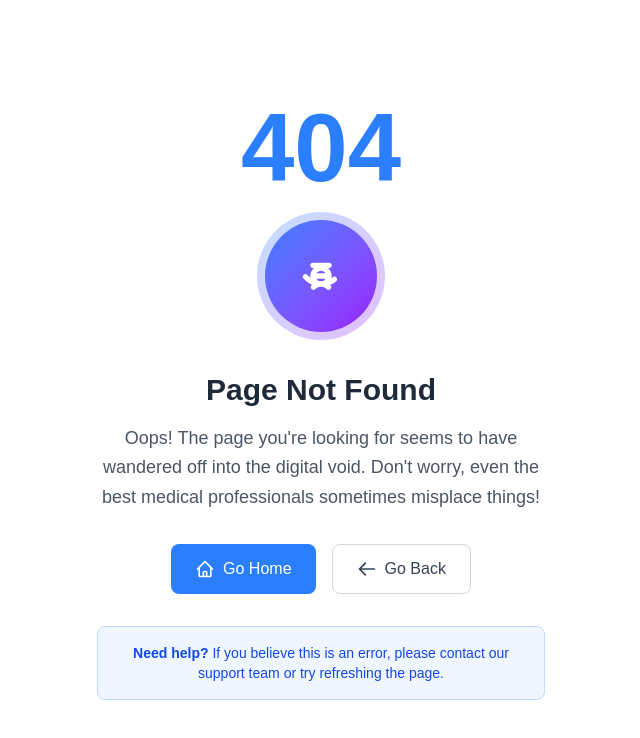
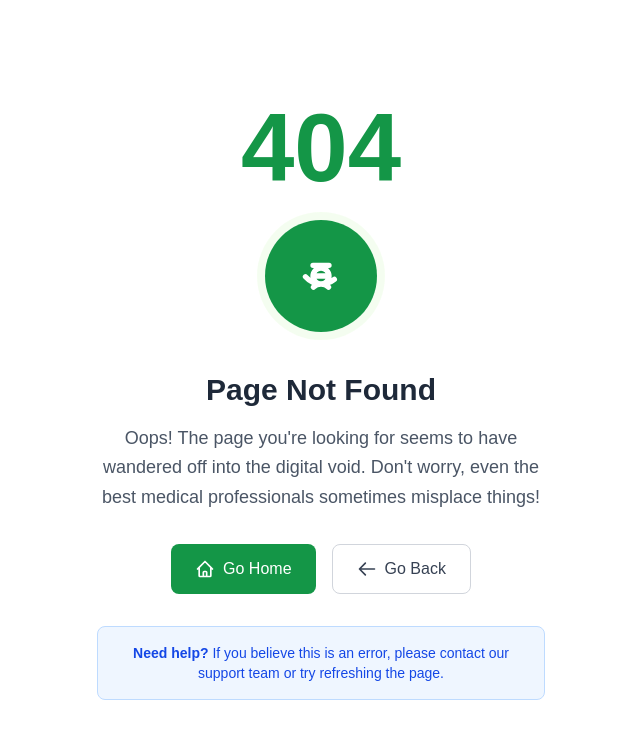
Before and after one commit to erbeeen/medtalk-web-app, a React (Vite) app in the folder frontend/: page /not-found in a window 1280 px wide. Shown: the top 738 px of the page, without its empty margins (319-959 px from the left). Built offline with nearby package versions, Linux system fonts and the light colour scheme; a web font is replaced by a local one.

Commit message:
refactor: frontend color changes and email links

```diff
--- a/frontend/src/routes/NotFound.tsx
+++ b/frontend/src/routes/NotFound.tsx
@@ -21,12 +21,12 @@ export default function NotFoundRoute() {
       <div className="text-center max-w-md mx-auto">
         {/* 404 Illustration */}
         <div className="mb-8">
-          <div className="text-8xl font-bold text-blue-500 dark:text-blue-400 mb-4">
+          <div className="text-8xl font-bold text-primary dark:text-dark-primary mb-4">
             404
           </div>
           <div className="w-32 h-32 mx-auto mb-6 relative">
-            <div className="absolute inset-0 bg-gradient-to-br from-blue-400 to-purple-500 rounded-full opacity-20 animate-pulse"></div>
-            <div className="absolute inset-2 bg-gradient-to-br from-blue-500 to-purple-600 rounded-full flex items-center justify-center">
+            <div className="absolute inset-0 bg-gradient-to-br from-accent to-accent rounded-full opacity-20 animate-pulse"></div>
+            <div className="absolute inset-2 bg-gradient-to-br from-primary to-primary rounded-full flex items-center justify-center">
               <svg
                 className="w-16 h-16 text-white"
                 fill="none"
@@ -57,7 +57,7 @@ export default function NotFoundRoute() {
         <div className="flex flex-col sm:flex-row gap-4 justify-center">
           <button
             onClick={handleGoHome}
-            className="px-6 py-3 bg-blue-500 hover:bg-blue-600 text-white font-medium rounded-lg transition-colors duration-200 flex items-center justify-center gap-2"
+            className="px-6 py-3 bg-primary hover:bg-primary/80 text-white font-medium rounded-lg flex items-center justify-center gap-2 cursor-pointer"
           >
             <svg className="w-5 h-5" fill="none" stroke="currentColor" viewBox="0 0 24 24">
               <path strokeLinecap="round" strokeLinejoin="round" strokeWidth={2} d="M3 12l2-2m0 0l7-7 7 7M5 10v10a1 1 0 001 1h3m10-11l2 2m-2-2v10a1 1 0 01-1 1h-3m-6 0a1 1 0 001-1v-4a1 1 0 011-1h2a1 1 0 011 1v4a1 1 0 001 1m-6 0h6" />
@@ -66,7 +66,7 @@ export default function NotFoundRoute() {
           </button>
           <button
             onClick={handleGoBack}
-            className="px-6 py-3 border border-gray-300 dark:border-gray-600 hover:bg-gray-50 dark:hover:bg-gray-800 text-gray-700 dark:text-gray-300 font-medium rounded-lg transition-colors duration-200 flex items-center justify-center gap-2"
+            className="px-6 py-3 border border-gray-300 dark:border-gray-600 hover:bg-gray-50 dark:hover:bg-gray-800 text-gray-700 dark:text-gray-300 font-medium rounded-lg flex items-center justify-center gap-2 cursor-pointer"
           >
             <svg className="w-5 h-5" fill="none" stroke="currentColor" viewBox="0 0 24 24">
               <path strokeLinecap="round" strokeLinejoin="round" strokeWidth={2} d="M10 19l-7-7m0 0l7-7m-7 7h18" />
```
Also changed, not shown: 1 other file (tests, documents, lock files or other folders).
